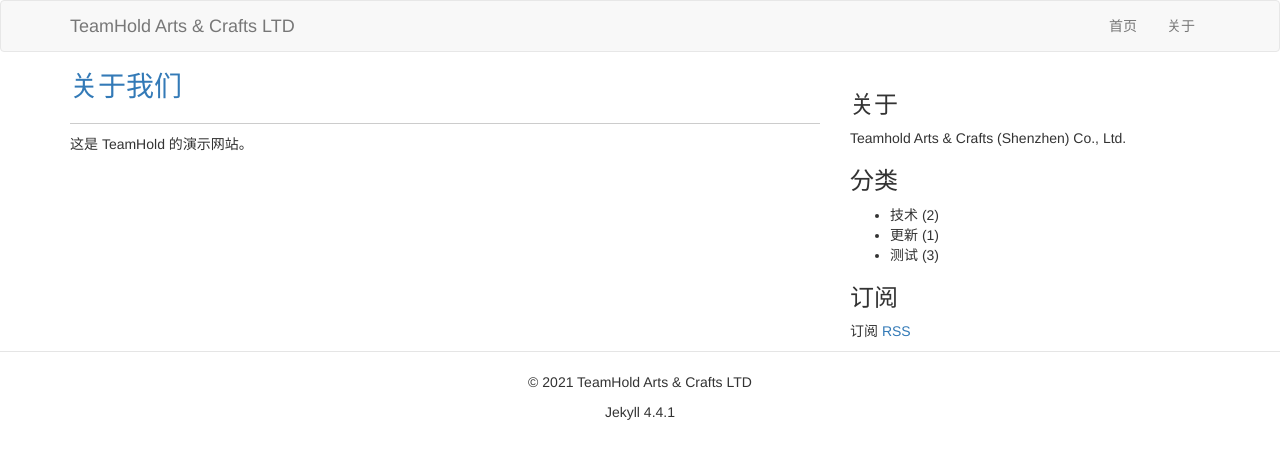
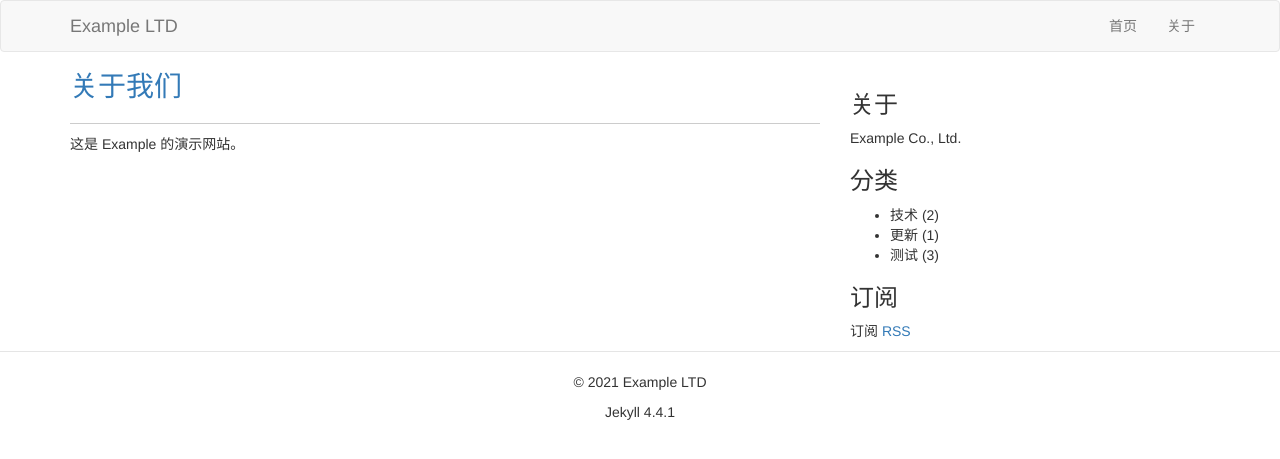
Before and after one commit to alantsui2000/jekyll3_blog, a Jekyll site: the page built from about.md, in a window 1280 px wide. Shown: the top 459 px of the page. Built offline with Jekyll 4.4.1, drawn with Linux system fonts in a browser that asks for light colours.

Commit message:
Second commit

```diff
--- a/_config.yml
+++ b/_config.yml
@@ -13,12 +13,12 @@
 # you will see them accessed via {{ site.title }}, {{ site.email }}, and so on.
 # You can create any custom variable you would like, and they will be accessible
 # in the templates via {{ site.myvariable }}.
-title: TeamHold Arts & Crafts LTD
-email: office@teamhold.com
+title: Example LTD
+email: office@example.com
 description: > # this means to ignore newlines until "baseurl:"
-  Teamhold Arts & Crafts (Shenzhen) Co., Ltd.
+  Example Co., Ltd.
 baseurl: "" # the subpath of your site, e.g. /blog
-url: "http://teamhold.com" # the base hostname & protocol for your site
+url: "http://example.com" # the base hostname & protocol for your site
 twitter_username: alantsui
 github_username: alantsui
 
--- a/_data/authors/guolunsheng.yml
+++ b/_data/authors/guolunsheng.yml
@@ -1,3 +1,3 @@
-name: 郭伦胜
-email: gls@teamhold.com
+name: gls
+email: gls@example.com
 bio: 企业咨询师，负责团队的企业客户辅导，他是一名资深人事经理，精通各类企业管理问题。
--- a/_data/authors/ouyang.yml
+++ b/_data/authors/ouyang.yml
@@ -1,3 +1,3 @@
-name: 欧阳创立
-email: ouyang@teamhold.com
+name: ouyang
+email: ouyang@example.com
 bio: 软件工程师，他是一名 Python 和 JavaScript 开发者，开发了很多程序。
--- a/_data/authors/xuyongjie.yml
+++ b/_data/authors/xuyongjie.yml
@@ -1,3 +1,3 @@
-name: 徐永杰
-email: xuyongjie@teamhold.com
+name: xyj
+email: xyj@example.com
 bio: 软件工程师，他是一名 Ruby 和 VFP 开发者，开发了很多程序。
--- a/about.md
+++ b/about.md
@@ -4,4 +4,4 @@ title: 关于我们
 permalink: /about/
 ---
 
-这是 TeamHold 的演示网站。
+这是 Example 的演示网站。
```
